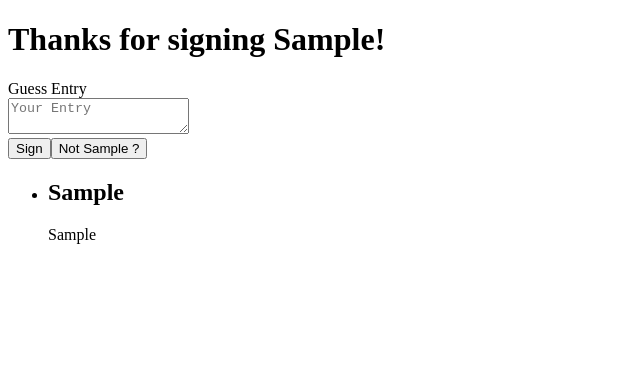
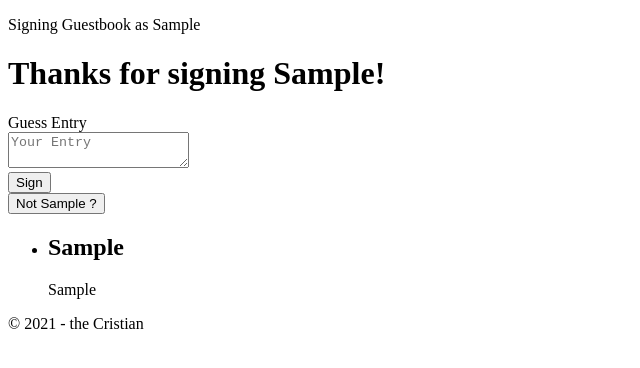
Before and after one commit to cristian-montes/guesbook_lab, a React app: page / in a window 1280 px wide. Both pictures are taken after typing "Sample", "Sample" into the empty fields and a click on the button "Sign". Shown: the top 368 px of the page, without its empty margins (0-640 px from the left). Built offline with nearby package versions, Linux system fonts and the light colour scheme.

Commit message:
not user? botton rendering only when needed

```diff
--- a/src/App.jsx
+++ b/src/App.jsx
@@ -1,11 +1,12 @@
 import React from "react";
-import { UserProvider } from "./context/UserContext";
+// import { UserProvider } from "./context/UserContext";
 import Home from "./views/Home/Home";
+import Layout from "./views/Layout/Layout";
 
 export default function App() {
   return (
-    <UserProvider>
-      <Home />
-    </UserProvider>
+      <Layout>
+        <Home />
+      </Layout>
   )
 }
--- a/src/components/GuestBook/GuestBook.jsx
+++ b/src/components/GuestBook/GuestBook.jsx
@@ -43,6 +43,20 @@ export default function GuestBook(){
         </div>
     )
 
+    const boton = (
+        <div>
+            <button
+                type= "button"
+                onClick={ () => {
+                    setUser('')
+                    setName('')
+                }}
+            >
+                Not {user} ?
+            </button>
+        </div>
+    );
+
         const messageDisplay = user ? `Thanks for signing ${user}!` : `Please Sign the Guestbook!`;
     return(
         <>
@@ -67,17 +81,7 @@ export default function GuestBook(){
 
                 <div>
                     <button type="submit"> Sign </button>
-                    { {user} && (
-                        <button
-                            type= "button"
-                            onClick={ () => {
-                              setUser('')
-                              setName('')
-                            }}
-                        >
-                         Not {user} ?
-                        </button>
-                    )}
+                    {user ? boton : null}
                 </div>
             </form>
         </>
--- /dev/null
+++ b/src/components/Layout/Footer.jsx
@@ -0,0 +1,11 @@
+import React from "react";
+
+const Footer = () => {
+    return(
+        <footer>
+            <p> &copy; 2021 - the Cristian </p>
+        </footer>
+    )
+}
+
+export default Footer;
--- /dev/null
+++ b/src/components/Layout/Header.jsx
@@ -0,0 +1,20 @@
+import React from "react";
+import { useUser } from "../../context/UserContext";
+
+const Header = () => {
+    const { user } = useUser();
+
+    return(
+        <header>
+            { user ? (
+                <p>
+                    Signing Guestbook as <span>{user}</span>
+                </p>
+            ) : (
+                <p> Sig In My Friend </p>
+            )}
+        </header>
+    )
+}
+
+export default Header;
--- a/src/index.jsx
+++ b/src/index.jsx
@@ -2,6 +2,16 @@ import { render } from 'react-dom';
 import App from './App';
 import { UserProvider } from './context/UserContext';
 
-render(<App />, document.getElementById('root')
+// render(
+//     <App />, document.getElementById('root')
 
-);
+// );
+
+
+render(
+    <UserProvider>
+        <App />
+    </UserProvider>
+    , document.getElementById('root')
+
+    );
--- /dev/null
+++ b/src/views/Layout/Layout.jsx
@@ -0,0 +1,16 @@
+import React from "react";
+import Footer from "../../components/Layout/Footer";
+import Header from "../../components/Layout/Header";
+
+const Layout = ({ children }) => {
+    return(
+        <div>
+            <Header />
+            <main>{children}</main>
+            <Footer />
+        </div>
+    )
+
+}
+
+export default Layout;
```
